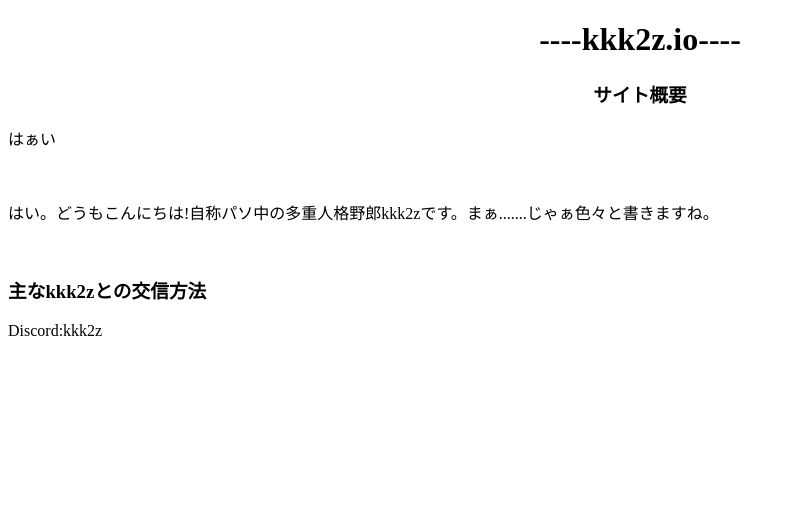
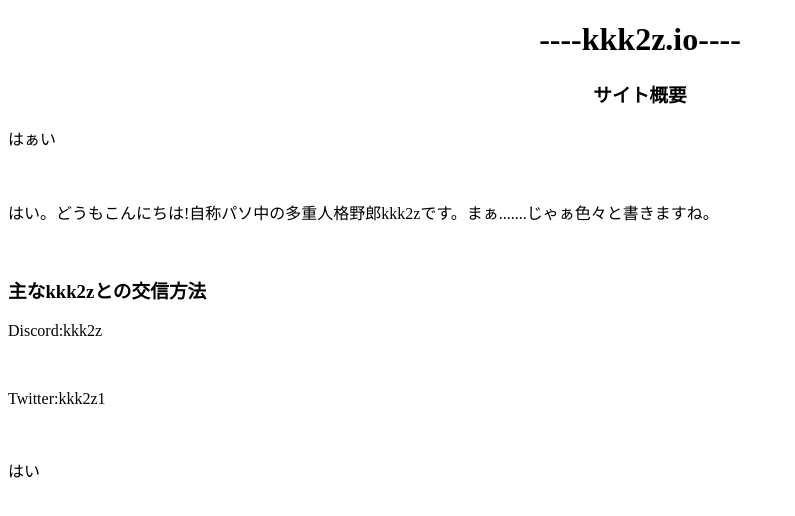
Before and after one commit to kkk2z/kkk2z.io, a plain HTML site: page index.html in a window 1280 px wide. Shown: the whole page, without its empty margins (0-795 px from the left). Drawn offline with Linux system fonts and the light colour scheme.

Commit message:
Update index.html

```diff
--- a/index.html
+++ b/index.html
@@ -17,6 +17,9 @@
 <h3>主なkkk2zとの交信方法</h3>
 <p>Discord:kkk2z</p>
   <br>
+<p>Twitter:kkk2z1</p>
+  <br>
+  <P>はい</P>
 
 </body>
 </html>
```
